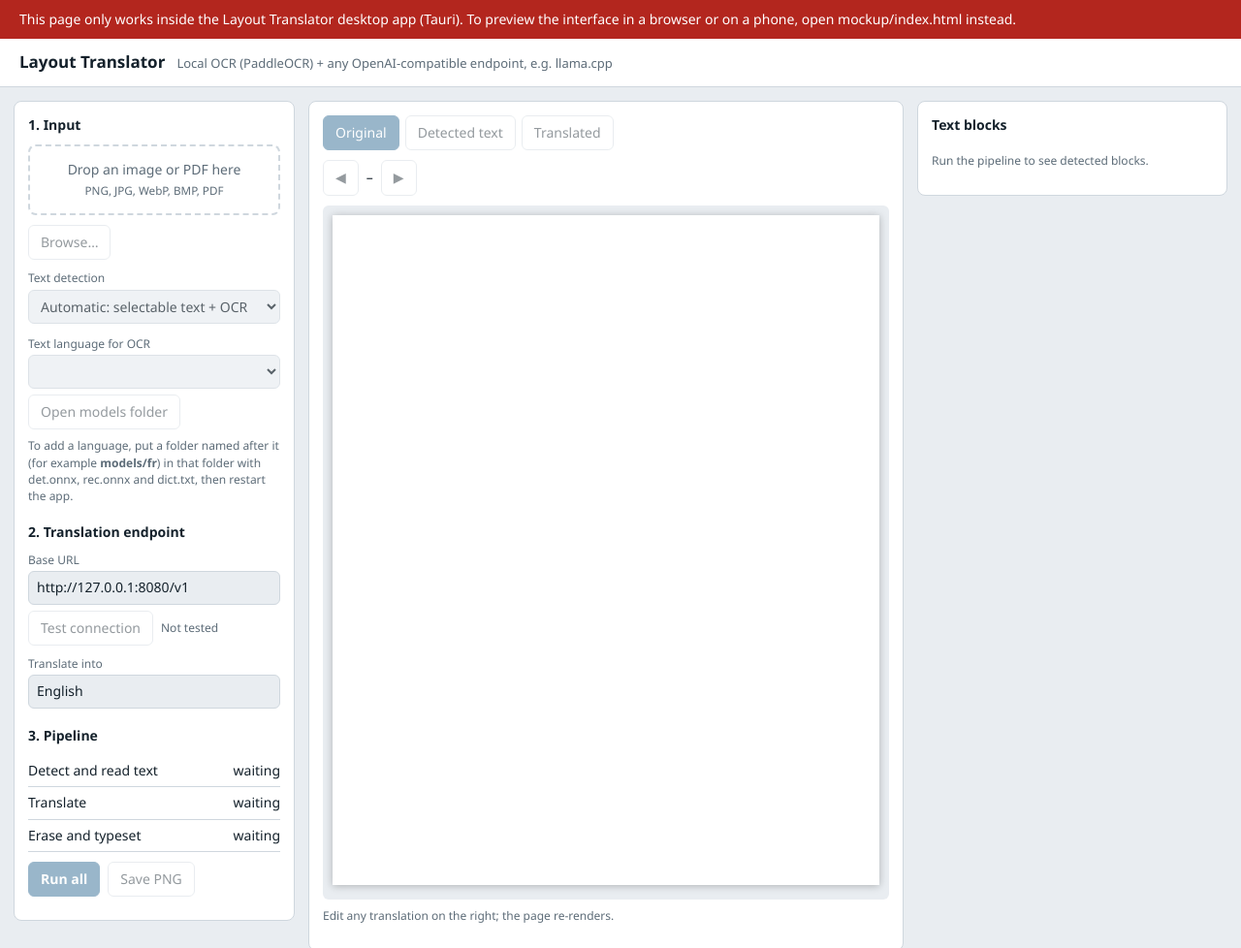
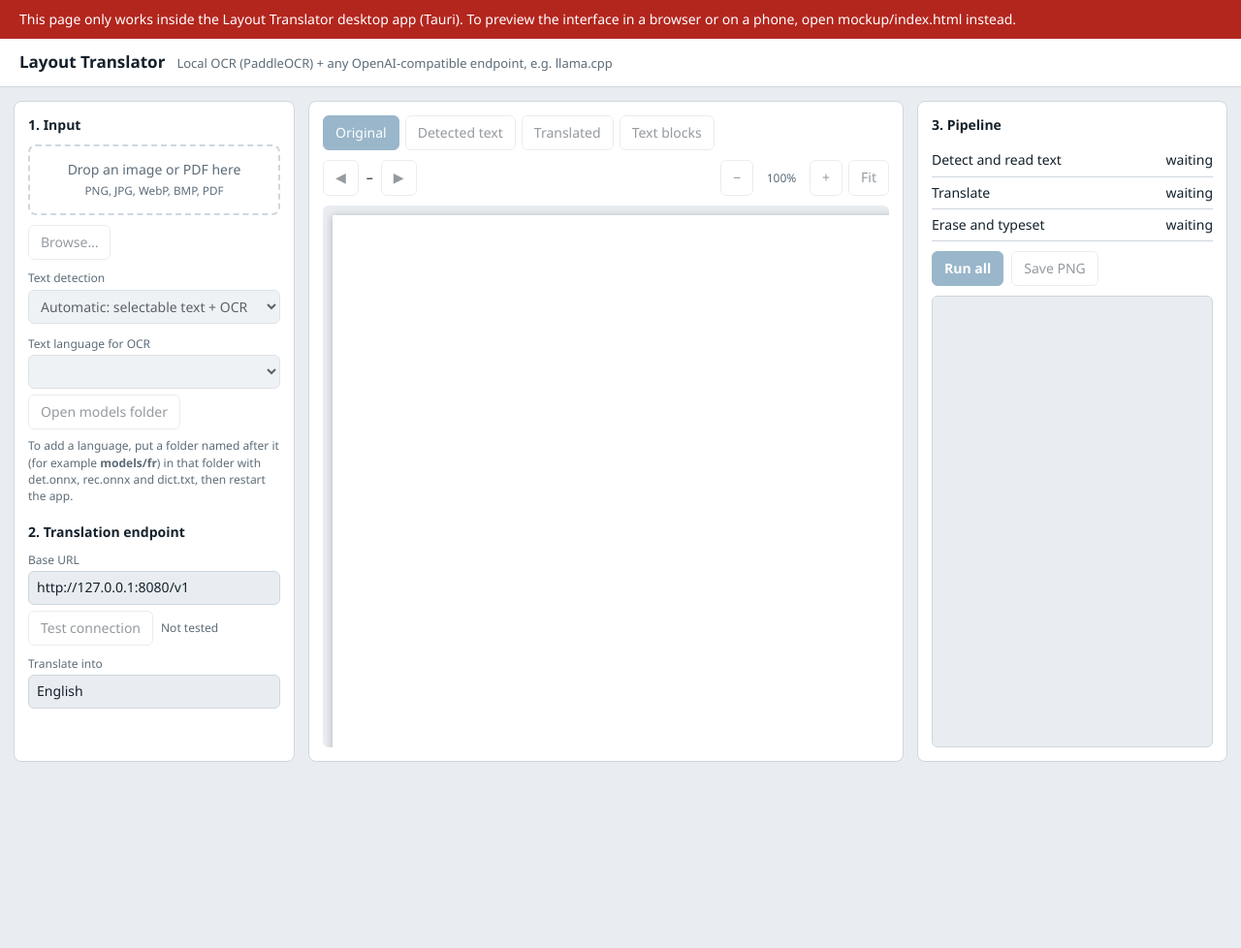
Before and after one commit to SameSalamander5710/LayoutTranslator, a website: page src/index.html in a window 1280 px wide. Shown: the top 978 px of the page at 97% size. After the commit the page ends 800 px from the top, so only its background shows below. Drawn offline with Linux system fonts and the light colour scheme.

Commit message:
UI split to three panes
moved text blocks to middle, Run and logs to right

```diff
--- a/src/index.html
+++ b/src/index.html
@@ -6,12 +6,17 @@
 :root{--bg:#e9edf1;--panel:#fff;--ink:#14212b;--mute:#5d6c78;--line:#cfd7de;--acc:#1f5f8b;--accink:#fff;--ok:#2b7a4b;color-scheme:light dark}
 @media(prefers-color-scheme:dark){:root{--bg:#10171d;--panel:#18222b;--ink:#e6edf2;--mute:#92a1ad;--line:#2b3945;--acc:#6ab0e0;--accink:#08202f;--ok:#6fcf97}}
 *{box-sizing:border-box}
-body{margin:0;background:var(--bg);color:var(--ink);font:14px/1.45 "Segoe UI",system-ui,sans-serif}
+[hidden]{display:none!important}
+html,body{height:100%}
+body{margin:0;background:var(--bg);color:var(--ink);font:14px/1.45 "Segoe UI",system-ui,sans-serif;display:flex;flex-direction:column}
 header{padding:12px 20px;border-bottom:1px solid var(--line);background:var(--panel);display:flex;gap:12px;align-items:baseline;flex-wrap:wrap}
 h1{font-size:17px;margin:0}header span{color:var(--mute);font-size:13px}
-main{display:grid;grid-template-columns:290px minmax(0,1fr) 320px;gap:14px;padding:14px;align-items:start}
-@media(max-width:1000px){main{grid-template-columns:1fr}}
-section{background:var(--panel);border:1px solid var(--line);border-radius:8px;padding:14px}
+/* three panes, each as tall as the window; a pane scrolls on its own when its content is taller */
+main{flex:1;min-height:0;display:grid;grid-template-columns:290px minmax(0,1fr) 320px;grid-template-rows:minmax(0,1fr);gap:14px;padding:14px;align-items:stretch}
+section{background:var(--panel);border:1px solid var(--line);border-radius:8px;padding:14px;min-height:0;overflow:auto}
+section.mid{display:flex;flex-direction:column;overflow:hidden}
+section.run{display:flex;flex-direction:column}
+@media(max-width:1000px){html,body{height:auto}body{display:block}main{display:block}section{margin-bottom:14px;overflow:visible}section.mid{display:block}.stage{height:70vh;flex:none}}
 h2{font-size:14px;margin:0 0 10px}
 label{display:block;font-size:12px;color:var(--mute);margin:10px 0 3px}
 select,input,textarea,button{font:inherit;color:inherit}
@@ -26,15 +31,17 @@ button:focus-visible,select:focus-visible,input:focus-visible,textarea:focus-vis
 .steps li.done{color:var(--ok)}.steps li.run{color:var(--acc);font-weight:600}
 .drop{border:2px dashed var(--line);border-radius:8px;padding:14px;text-align:center;color:var(--mute);margin-bottom:10px}
 .drop.on{border-color:var(--acc)}
-.view{display:flex;gap:6px;margin-bottom:10px}
+.view{display:flex;gap:6px;margin-bottom:10px;flex-wrap:wrap}
 .view button[aria-pressed=true]{background:var(--acc);color:var(--accink);border-color:var(--acc)}
-.stage{overflow:auto;background:var(--bg);border-radius:6px;padding:10px;text-align:center}
-canvas{max-width:100%;height:auto;box-shadow:0 1px 8px rgba(0,0,0,.25);background:#fff}
+.bar{display:flex;align-items:center;gap:8px;margin-bottom:10px;flex-wrap:wrap}.bar .sp{flex:1}
+.zc{display:flex;align-items:center;gap:6px}#zl{min-width:46px;text-align:center;font-size:12px;color:var(--mute)}
+.stage{flex:1;min-height:160px;overflow:auto;background:var(--bg);border-radius:6px;padding:10px;display:flex}
+canvas{flex:none;margin:auto;box-shadow:0 1px 8px rgba(0,0,0,.25);background:#fff}
+#blocksView{flex:1;min-height:0;overflow:auto}
 .blk{border-bottom:1px solid var(--line);padding:8px 0}
 .blk small{color:var(--mute);display:block}
 .blk textarea{margin-top:4px;resize:vertical;min-height:38px}
-#log{font:12px/1.5 Consolas,monospace;color:var(--mute);max-height:130px;overflow:auto;margin-top:10px;white-space:pre-wrap}
-#blocks{max-height:640px;overflow:auto}
+#log{font:12px/1.5 Consolas,monospace;color:var(--mute);flex:1;min-height:140px;overflow:auto;margin-top:10px;white-space:pre-wrap;border:1px solid var(--line);border-radius:6px;padding:8px;background:var(--bg)}
 .note{font-size:12px;color:var(--mute);margin-top:8px}
 .st{font-size:12px;color:var(--mute);align-self:center}.st.ok{color:var(--ok)}.st.bad{color:#b3261e}
 </style></head>
@@ -62,8 +69,22 @@ canvas{max-width:100%;height:auto;box-shadow:0 1px 8px rgba(0,0,0,.25);backgroun
   <div class="row" style="margin-top:6px"><button id="test">Test connection</button><span id="conn" class="st" role="status" aria-live="polite">Not tested</span></div>
   <label for="tgt">Translate into</label><input id="tgt" value="English" list="langs">
   <datalist id="langs"><option>English</option><option>Spanish</option><option>French</option><option>German</option><option>Ukrainian</option><option>Japanese</option></datalist>
-
-  <h2 style="margin-top:18px">3. Pipeline</h2>
+</section>
+<section class="mid" aria-label="Page">
+  <div class="view" role="group" aria-label="View">
+    <button data-v="orig" aria-pressed="true">Original</button>
+    <button data-v="boxes" aria-pressed="false">Detected text</button>
+    <button data-v="out" aria-pressed="false">Translated</button>
+    <button data-v="blocks" aria-pressed="false">Text blocks</button>
+  </div>
+  <div class="bar"><button id="prev" aria-label="Previous page">◀</button><span id="pn">–</span><button id="next" aria-label="Next page">▶</button>
+    <span class="sp"></span>
+    <span class="zc" id="zoomctl" role="group" aria-label="Zoom"><button id="zout" aria-label="Zoom out">−</button><span id="zl" aria-live="polite">100%</span><button id="zin" aria-label="Zoom in">+</button><button id="zfit" aria-label="Fit page to the pane">Fit</button></span></div>
+  <div class="stage" id="stage"><canvas id="cv" width="620" height="760"></canvas></div>
+  <div id="blocksView" hidden><p class="note" style="margin-top:0">Edit any translation here; the page re-renders.</p><div id="blocks"><p class="note">Run the pipeline to see detected blocks.</p></div></div>
+</section>
+<section class="run" aria-label="Run">
+  <h2>3. Pipeline</h2>
   <ul class="steps" id="steps">
     <li data-s="ocr"><span>Detect and read text</span><span>waiting</span></li>
     <li data-s="tr"><span>Translate</span><span>waiting</span></li>
@@ -72,17 +93,6 @@ canvas{max-width:100%;height:auto;box-shadow:0 1px 8px rgba(0,0,0,.25);backgroun
   <div class="row"><button class="p" id="run" disabled>Run all</button><button id="save" disabled>Save PNG</button></div>
   <div id="log" aria-live="polite"></div>
 </section>
-<section aria-label="Page">
-  <div class="view" role="group" aria-label="View">
-    <button data-v="orig" aria-pressed="true">Original</button>
-    <button data-v="boxes" aria-pressed="false">Detected text</button>
-    <button data-v="out" aria-pressed="false">Translated</button>
-  </div>
-  <div class="row" style="margin:0 0 10px"><button id="prev" aria-label="Previous page">◀</button><span id="pn" style="align-self:center">–</span><button id="next" aria-label="Next page">▶</button></div>
-  <div class="stage"><canvas id="cv" width="620" height="760"></canvas></div>
-  <p class="note">Edit any translation on the right; the page re-renders.</p>
-</section>
-<section aria-label="Text blocks"><h2>Text blocks</h2><div id="blocks"><p class="note">Run the pipeline to see detected blocks.</p></div></section>
 </main>
 <script>(function(){
 if(!window.__TAURI__){document.body.insertAdjacentHTML('afterbegin','<p role="alert" style="margin:0;padding:10px 20px;background:#b3261e;color:#fff">This page only works inside the Layout Translator desktop app (Tauri). To preview the interface in a browser or on a phone, open mockup/index.html instead.</p>');document.querySelectorAll('button,input,select').forEach(e=>e.disabled=true);return}
@@ -95,15 +105,25 @@ const log=m=>{const l=$('#log');l.textContent+=m+"\n";l.scrollTop=l.scrollHeight
 const loadImg=u=>new Promise((ok,no)=>{const i=new Image();i.onload=()=>ok(i);i.onerror=no;i.src=u});
 const setStep=(k,st,t=st)=>{const li=$(`[data-s=${k}]`);li.className=st;li.lastChild.textContent=t};
 for(const k of ["url","tgt","mode"]){const v=localStorage.getItem("lt_"+k);if(v!==null)$("#"+k).value=v;$("#"+k).addEventListener("change",e=>localStorage.setItem("lt_"+k,e.target.value))}
-function render(){const p=P(),base=view==="out"&&p.out?p.out:p.orig;if(!base){cx.clearRect(0,0,cv.width,cv.height);return}
+let zoom=1;
+function applyZoom(){const st=$('#stage');if(st.hidden||!st.clientWidth||!cv.width)return;
+  const fit=Math.min((st.clientWidth-20)/cv.width,(st.clientHeight-20)/cv.height),k=Math.max(fit,.02)*zoom;
+  cv.style.width=cv.width*k+'px';cv.style.height=cv.height*k+'px';$('#zl').textContent=Math.round(zoom*100)+'%'}
+function setZoom(z){const st=$('#stage'),fx=(st.scrollLeft+st.clientWidth/2)/st.scrollWidth,fy=(st.scrollTop+st.clientHeight/2)/st.scrollHeight;
+  zoom=Math.min(8,Math.max(.25,z));applyZoom();st.scrollLeft=fx*st.scrollWidth-st.clientWidth/2;st.scrollTop=fy*st.scrollHeight-st.clientHeight/2}
+$('#zin').onclick=()=>setZoom(zoom*1.25);$('#zout').onclick=()=>setZoom(zoom/1.25);$('#zfit').onclick=()=>setZoom(1);
+new ResizeObserver(applyZoom).observe($('#stage'));
+function render(){if(view==="blocks")return;const p=P(),base=view==="out"&&p.out?p.out:p.orig;if(!base){cx.clearRect(0,0,cv.width,cv.height);applyZoom();return}
   cv.width=base.width;cv.height=base.height;cx.drawImage(base,0,0);
   if(view==="boxes")p.blocks.forEach(b=>{cx.strokeStyle="#1f9d6b";cx.lineWidth=Math.max(1.5,cv.width/600);cx.strokeRect(...b.bbox);
-    cx.fillStyle="#1f9d6b";cx.font=`bold ${Math.max(11,cv.width/60)}px sans-serif`;cx.fillText(b.id+" · "+Math.round(b.conf*100)+"%",b.bbox[0],b.bbox[1]-4)})}
-function setView(v){view=v;$$('.view button').forEach(b=>b.setAttribute('aria-pressed',b.dataset.v===v));render()}
+    cx.fillStyle="#1f9d6b";cx.font=`bold ${Math.max(11,cv.width/60)}px sans-serif`;cx.fillText(b.id+" · "+Math.round(b.conf*100)+"%",b.bbox[0],b.bbox[1]-4)});
+  applyZoom()}
+function setView(v){view=v;$$('.view button').forEach(b=>b.setAttribute('aria-pressed',b.dataset.v===v));
+  const bv=v==='blocks';$('#stage').hidden=bv;$('#blocksView').hidden=!bv;$$('#zoomctl button').forEach(b=>b.disabled=bv);render()}
 function list(){const box=$('#blocks'),bl=P().blocks;box.innerHTML=bl.length?"":'<p class="note">Run the pipeline to see detected blocks.</p>';
   bl.forEach(b=>{const d=document.createElement('div');d.className="blk";d.innerHTML=`<small>#${b.id} · conf ${Math.round(b.conf*100)}%</small><div></div>`;d.children[1].textContent=b.text;
   if(b.translated!=null){const t=document.createElement('textarea');t.value=b.translated;t.setAttribute('aria-label','Translation of block '+b.id);
-    t.oninput=()=>{b.translated=t.value;clearTimeout(timer);const i=cur;timer=setTimeout(async()=>{await typeset(i);if(i===cur)setView('out')},400)};d.appendChild(t)}box.appendChild(d)})}
+    t.oninput=()=>{b.translated=t.value;clearTimeout(timer);const i=cur;timer=setTimeout(async()=>{await typeset(i);if(i===cur&&view!=='blocks')setView('out')},400)};d.appendChild(t)}box.appendChild(d)})}
 const MODES={hybrid:"PDFs: selectable text is used directly, OCR reads only what is left (images, scans). Images: OCR.",
   ocr:"Everything is read with OCR, even if the PDF has selectable text.",
   text:"Only selectable PDF text is translated. Text inside images or scans is ignored, and no OCR runs."};
@@ -118,7 +138,7 @@ async function setDoc(path){$('#log').textContent="";log("Opening "+path+" …")
   isPdf=/\.pdf$/i.test(path);
   $('#mode').querySelector('option[value=text]').disabled=!isPdf;
   if(!isPdf&&$('#mode').value==='text'){$('#mode').value='hybrid';applyMode();log("Selectable-text mode is only for PDFs; switched to Automatic.")}
-  $('#save').disabled=true;$('#run').disabled=false;setView('orig');await go(0);log(pg.length+" page(s) ready.")}
+  $('#save').disabled=true;$('#run').disabled=false;zoom=1;setView('orig');await go(0);log(pg.length+" page(s) ready.")}
 async function typeset(i){const p=pg[i];p.out=await loadImg(await inv('render_page',{path:p.path,blocks:p.blocks,out:null}))}
 async function doPage(i){const p=pg[i],n=pg.length,lab=`page ${i+1}/${n}`;
   if(!p.ocr){setStep('ocr','run',lab);const r=await inv('run_ocr',{path:p.path,lang:$('#lang').value,mode:$('#mode').value});p.blocks=r.blocks;p.orig=await loadImg(r.original);p.ocr=true;
```
